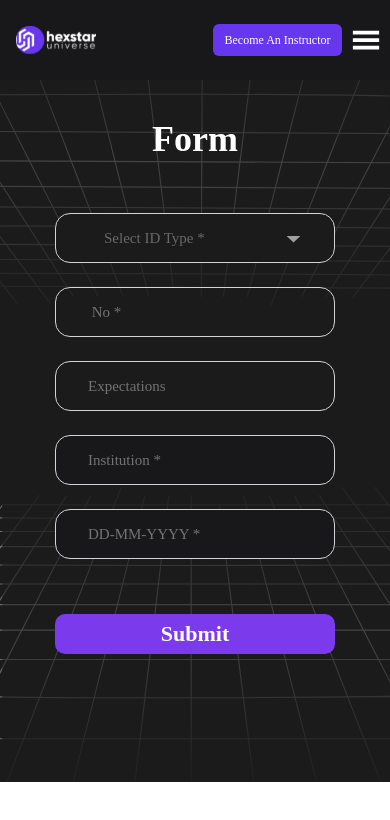
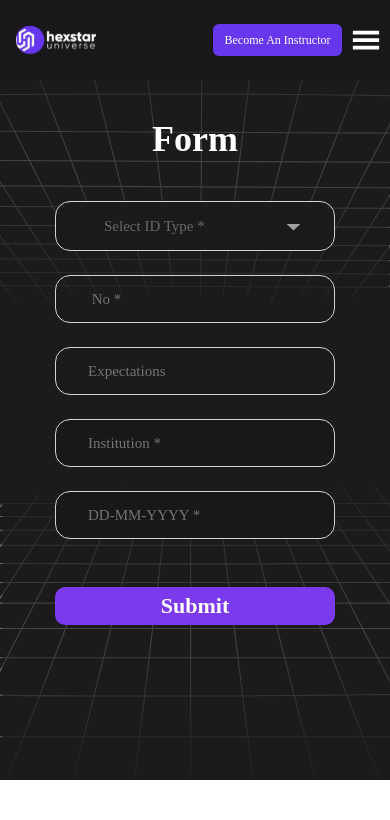
Before and after one commit to Aritra2001/HSU_AFFILIATE_SITE, a React (Create React App) app in the folder frontend/: page /page2 in a window 390 px wide. Shown: the top 820 px of the page. Built offline with nearby package versions, Linux system fonts and the light colour scheme.

Commit message:
Mobile view UI Change

```diff
--- a/frontend/src/Pages/Formpage1.jsx
+++ b/frontend/src/Pages/Formpage1.jsx
@@ -41,13 +41,14 @@ const Formpage1 = () => {
       <div className="text-white text-[46px] font-bold font-['Poppins'] mt-[13vh] max-sm:mt-[2rem] max-sm:text-[36px]">
         Form
       </div>
-      <div className="w-[852px] h-[584.17px] rounded-2xl border border-white backdrop-blur-[22px] mt-[5vh] justify-center flex flex-col items-center max-sm:border-none max-sm:w-screen max-sm:backdrop-blur-0 max-sm:mt-[-7rem]">
-        <input className="w-[754.71px] h-[70.73px] bg-zinc-300 bg-opacity-0 rounded-[15px] border border-zinc-300 placeholder:text-neutral-500 text-[25px] font-normal font-['Montserrat'] indent-[3rem] max-sm:w-[280px] max-sm:h-[50px] max-sm:bg-zinc-900 max-sm:text-[15px] max-sm:indent-[2rem]" value={name} onChange={(e)=>setName(e.target.value)} placeholder='Name *' type='text' required></input>
+      <div className="w-[852px] h-[584.17px] rounded-2xl border border-white backdrop-blur-[22px] mt-[5vh] justify-center flex flex-col items-center max-sm:border-none max-sm:w-screen max-sm:backdrop-blur-0 max-sm:mt-[-5rem]">
+        <input className="w-[754.71px] h-[70.73px] bg-zinc-300 bg-opacity-0 rounded-[15px] border border-zinc-300 placeholder:text-neutral-500 text-[25px] font-normal font-['Montserrat'] indent-[3rem] max-sm:w-[280px] max-sm:h-[50px] max-sm:bg-zinc-900 max-sm:text-[15px]   max-sm:indent-[2rem] max-sm:mt-[5rem]" value={name} onChange={(e)=>setName(e.target.value)} placeholder='Name *' type='text' required></input>
         <input className="w-[754.71px] h-[70.73px] bg-zinc-300 bg-opacity-0 rounded-[15px] border border-zinc-300 placeholder:text-neutral-500 text-[25px] font-normal font-['Montserrat'] indent-[3rem] mt-[2rem] max-sm:w-[280px] max-sm:h-[50px] max-sm:text-[15px] max-sm:indent-[2rem] max-sm:bg-zinc-900 max-sm:mt-[1.5rem]" value={email} onChange={(e)=>setEmail(e.target.value)} placeholder='Email *' type='email' required></input>
         <input className="w-[754.71px] h-[70.73px] bg-zinc-300 bg-opacity-0 rounded-[15px] border border-zinc-300 placeholder:text-neutral-500 text-[25px] font-normal font-['Montserrat'] indent-[3rem] mt-[2rem] max-sm:w-[280px] max-sm:h-[50px] max-sm:text-[15px] max-sm:indent-[2rem] max-sm:mt-[1.5rem]" value={phone} onChange={(e)=>setPhone(e.target.value)} placeholder='Phone No *' type='number' required></input>
         <input className="w-[754.71px] h-[70.73px] bg-zinc-300 bg-opacity-0 rounded-[15px] border border-zinc-300 placeholder:text-neutral-500 text-[25px] font-normal font-['Montserrat'] indent-[3rem] mt-[2rem] max-sm:w-[280px] max-sm:bg-zinc-900 max-sm:h-[50px] max-sm:text-[15px] max-sm:indent-[2rem] max-sm:mt-[1.5rem]" value={experience} onChange={(e)=>setExperience(e.target.value)} placeholder='Experience' type='text' required></input>
+        <button className="w-[189px] h-[67px] bg-violet-600 rounded-[10px] border-white text-white text-3xl font-bold font-['Poppins'] mt-[7vh] mb-[10vh] max-sm:w-[280px] max-sm:h-[40px] max-sm:mt-[3rem] max-sm:text-[22px] sm:hidden" onClick={handelSubmit}>Next</button>
       </div>
-      <button className="w-[189px] h-[67px] bg-violet-600 rounded-[10px] border-white text-white text-3xl font-bold font-['Poppins'] mt-[7vh] mb-[10vh] max-sm:w-[280px] max-sm:h-[40px] max-sm:mt-[-7rem] max-sm:text-[22px]" onClick={handelSubmit}>Next</button>
+      <button className="w-[189px] h-[67px] bg-violet-600 rounded-[10px] border-white text-white text-3xl font-bold font-['Poppins'] mt-[7vh] mb-[10vh] max-sm:w-[280px] max-sm:h-[40px] max-sm:mt-[-7rem] max-sm:text-[22px] max-sm:hidden" onClick={handelSubmit}>Next</button>
     </div>
   );
 }
--- a/frontend/src/Pages/Formpage2.jsx
+++ b/frontend/src/Pages/Formpage2.jsx
@@ -82,9 +82,9 @@ const Formpage2 = () => {
     <div className="text-white text-[46px] font-bold font-['Poppins'] mt-[13vh] max-sm:mt-[2rem] max-sm:text-[36px]">
         Form
     </div>
-    <div className="w-[852px] h-[584.17px] rounded-2xl border border-white backdrop-blur-[22px] mt-[5vh] justify-center flex flex-col items-center max-sm:border-none max-sm:w-screen max-sm:backdrop-blur-0 max-sm:mt-[-4.5rem]">
+    <div className="w-[852px] h-[584.17px] rounded-2xl border border-white backdrop-blur-[22px] mt-[5vh] justify-center flex flex-col items-center max-sm:border-none max-sm:w-screen max-sm:backdrop-blur-0 max-sm:mt-[-2.8rem]">
         <div className='custom-select'>
-        <select aria-label="Select ID Type" className="w-[754.71px] h-[70.73px] bg-zinc-300 bg-opacity-0 rounded-[15px] border border-zinc-300  text-[25px] font-normal font-['Montserrat'] indent-[3rem] max-sm:w-[280px] max-sm:text-[15px] max-sm:h-[50px]"  style={{ color: id_type ? "#fff" : "#696969" }} value={id_type} onChange={(e) => setIdtype(e.target.value)} required>
+        <select aria-label="Select ID Type" className="w-[754.71px] h-[70.73px] bg-zinc-300 bg-opacity-0 rounded-[15px] border border-zinc-300  text-[25px] font-normal font-['Montserrat'] indent-[3rem] max-sm:w-[280px] max-sm:text-[15px] max-sm:h-[50px] max-sm:mt-[5rem]"  style={{ color: id_type ? "#fff" : "#696969" }} value={id_type} onChange={(e) => setIdtype(e.target.value)} required>
         <option value="null">Select ID Type *</option>
         <option value="Addhar">Addhar Card</option>ss
         <option value="Voter">Voter Card</option>
@@ -95,9 +95,10 @@ const Formpage2 = () => {
         <input className="w-[754.71px] h-[70.73px] bg-zinc-300 bg-opacity-0 rounded-[15px] border border-zinc-300 placeholder:text-neutral-500 text-[25px] font-normal font-['Montserrat'] indent-[3rem] mt-[2rem] max-sm:w-[280px] max-sm:text-[15px] max-sm:indent-[2rem] max-sm:h-[50px] max-sm:mt-[1.5rem]" placeholder='Expectations' value={expectation} onChange={(e) => setExpectation(e.target.value)} type='text' required></input>
         <input className="w-[754.71px] h-[70.73px] bg-zinc-300 bg-opacity-0 rounded-[15px] border border-zinc-300 placeholder:text-neutral-500 text-[25px] font-normal font-['Montserrat'] indent-[3rem] mt-[2rem] max-sm:w-[280px] max-sm:text-[15px] max-sm:indent-[2rem] max-sm:h-[50px] max-sm:mt-[1.5rem] max-sm:bg-zinc-900" placeholder='Institution *' type='text' value={institution} onChange={(e) => setInstitute(e.target.value)} required></input>
         <input className="w-[754.71px] h-[70.73px] bg-zinc-300 bg-opacity-0 rounded-[15px] border border-zinc-300 placeholder:text-neutral-500 text-[25px] font-normal font-['Montserrat'] indent-[3rem] mt-[2rem] max-sm:w-[280px] max-sm:text-[15px] max-sm:indent-[2rem] max-sm:h-[50px] max-sm:mt-[1.5rem] max-sm:bg-zinc-900" placeholder='DD-MM-YYYY *'type='text' value={dob} onChange={(e) => setDob(e.target.value)} required></input>
+        <button className="w-[189px] h-[67px] bg-violet-600 rounded-[10px] border-white text-white text-3xl font-bold font-['Poppins'] mt-[7vh] mb-[10vh] max-sm:w-[280px] max-sm:h-[40px] max-sm:mt-[3rem] max-sm:text-[22px] sm:hidden max-sm:mb-[5rem]" onClick={handelClick}>Submit</button>
       </div>
       <ToastContainer theme="dark"/>
-    <button className="w-[189px] h-[67px] bg-violet-600 rounded-[10px] border-white text-white text-3xl font-bold font-['Poppins'] mt-[7vh] mb-[10vh] max-sm:w-[280px] max-sm:h-[40px] max-sm:text-[22px] max-sm:mt-[-4rem] max-sm:mb-[8rem]" onClick={handelClick} disabled={loading}>{loading ? <>Loading...</> : <>Submit</>}</button>
+    <button className="w-[189px] h-[67px] bg-violet-600 rounded-[10px] border-white text-white text-3xl font-bold font-['Poppins'] mt-[7vh] mb-[10vh] max-sm:w-[280px] max-sm:h-[40px] max-sm:text-[22px] max-sm:mt-[-4rem] max-sm:mb-[8rem] max-sm:hidden" onClick={handelClick} disabled={loading}>{loading ? <>Loading...</> : <>Submit</>}</button>
     {error && <div className='error'>{error}</div>}
   </div>
   );
```
